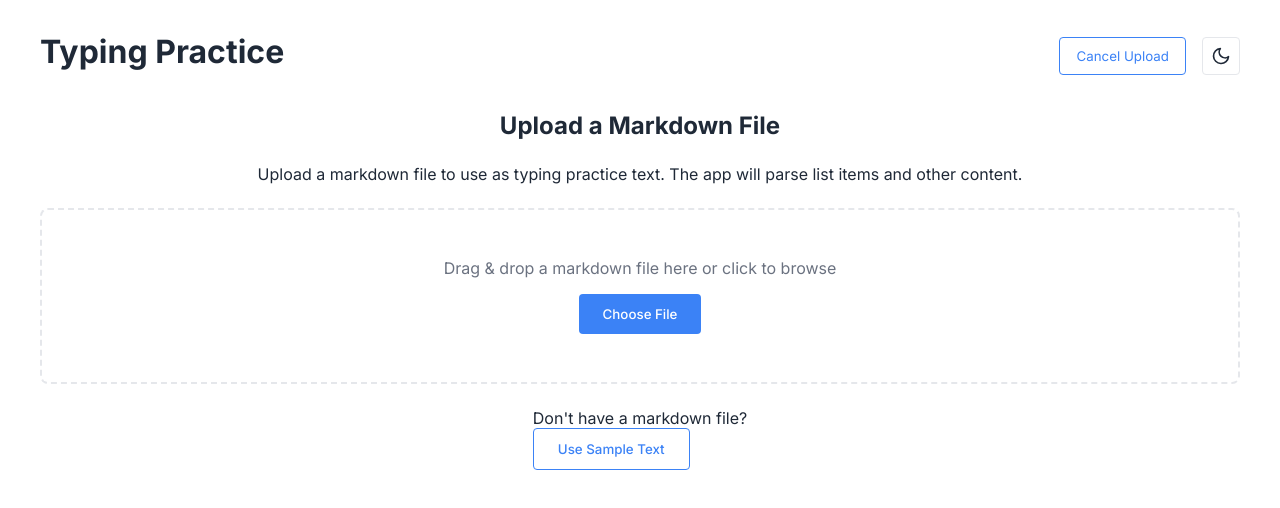
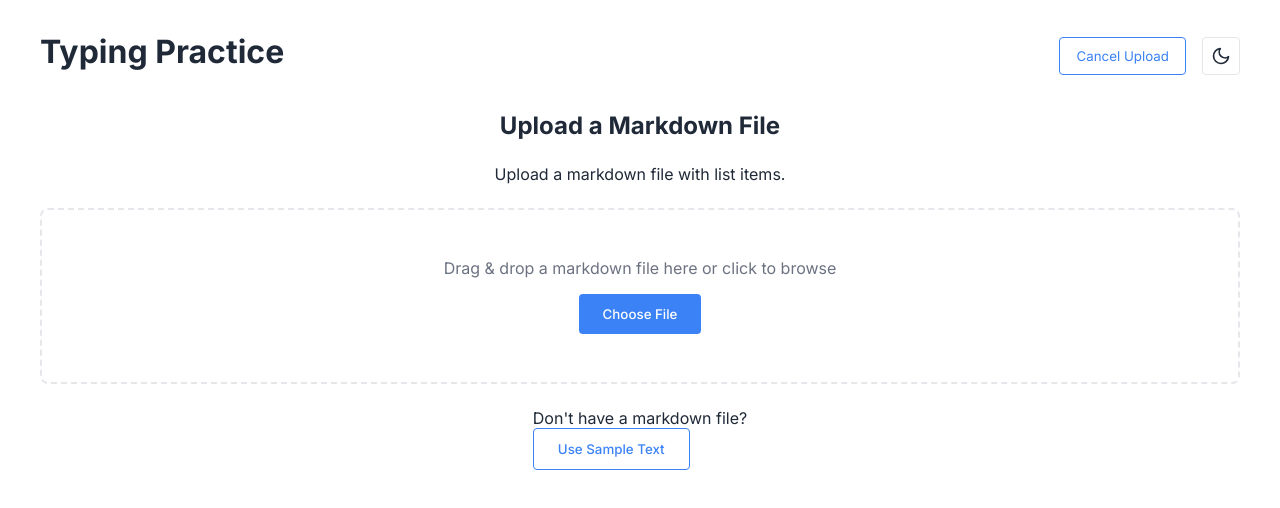
Before and after one commit to binchenX/type, a Next.js app: page / in a window 1280 px wide. Both pictures are taken after a click on the button "Upload Custom Text". Shown: the top 508 px of the page. Built offline with nearby package versions, Linux system fonts and the light colour scheme.

Commit message:
small ui tweak

```diff
--- a/components/UploadArea.tsx
+++ b/components/UploadArea.tsx
@@ -119,8 +119,8 @@ const UploadArea: React.FC<UploadAreaProps> = ({ onUpload }) => {
 - The quick brown fox jumps over the lazy dog.
 - She sells seashells by the seashore.
 - How much wood would a woodchuck chuck if a woodchuck could chuck wood?
-- "Code is like humor. When you have to explain it, it's bad." – Cory House
-- "The best error message is the one that never shows up." – Thomas Fuchs`;
+- "Code is like humor. When you have to explain it, it's bad." - Cory House
+- "The best error message is the one that never shows up." - Thomas Fuchs`;
 
         onUpload(sampleMarkdown);
     };
@@ -128,7 +128,7 @@ const UploadArea: React.FC<UploadAreaProps> = ({ onUpload }) => {
     return (
         <UploadContainer>
             <h2>Upload a Markdown File</h2>
-            <p>Upload a markdown file to use as typing practice text. The app will parse list items and other content.</p>
+            <p>Upload a markdown file with list items.</p>
 
             <DropArea
                 className={isDragging ? 'dragging' : ''}
```
